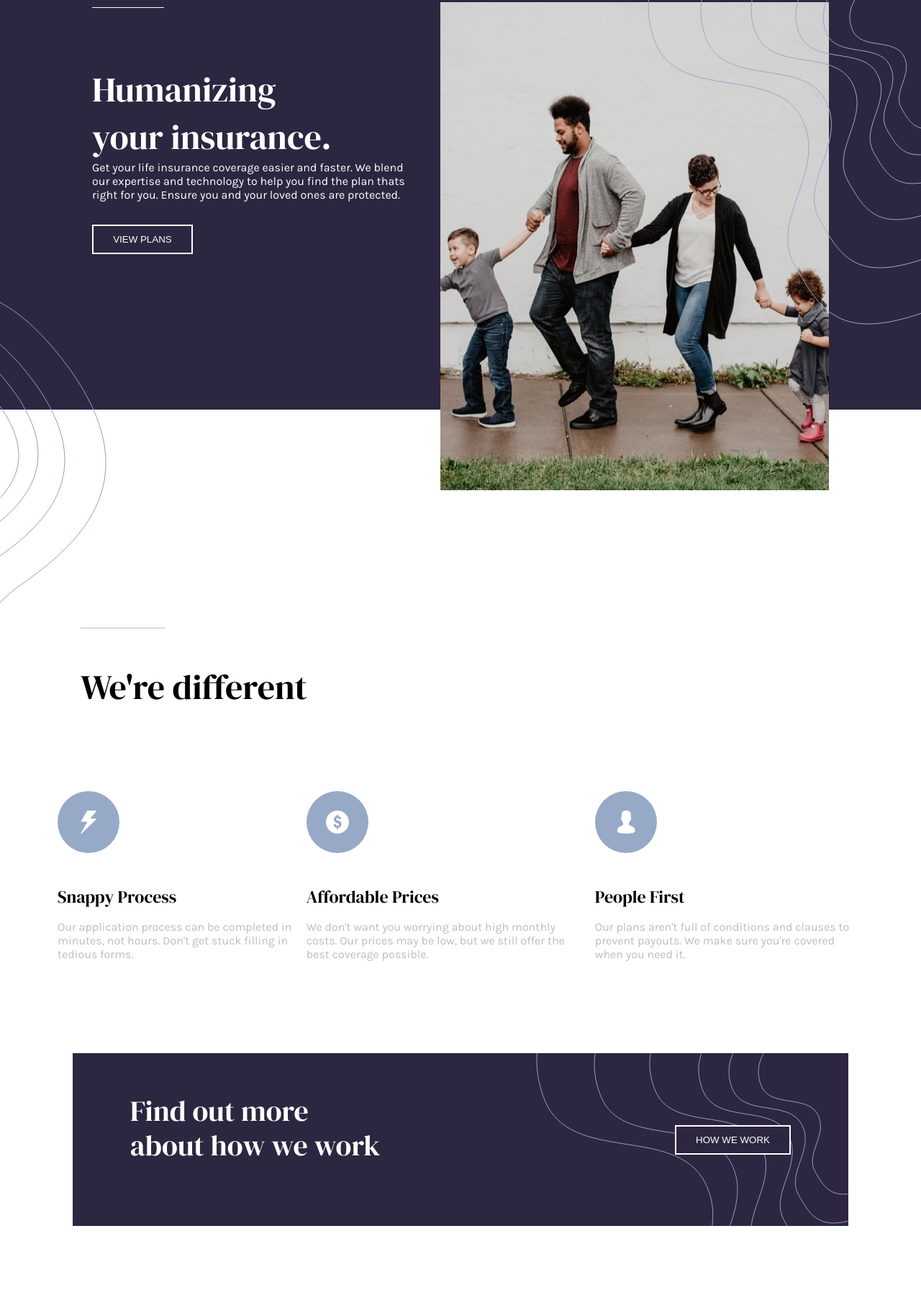
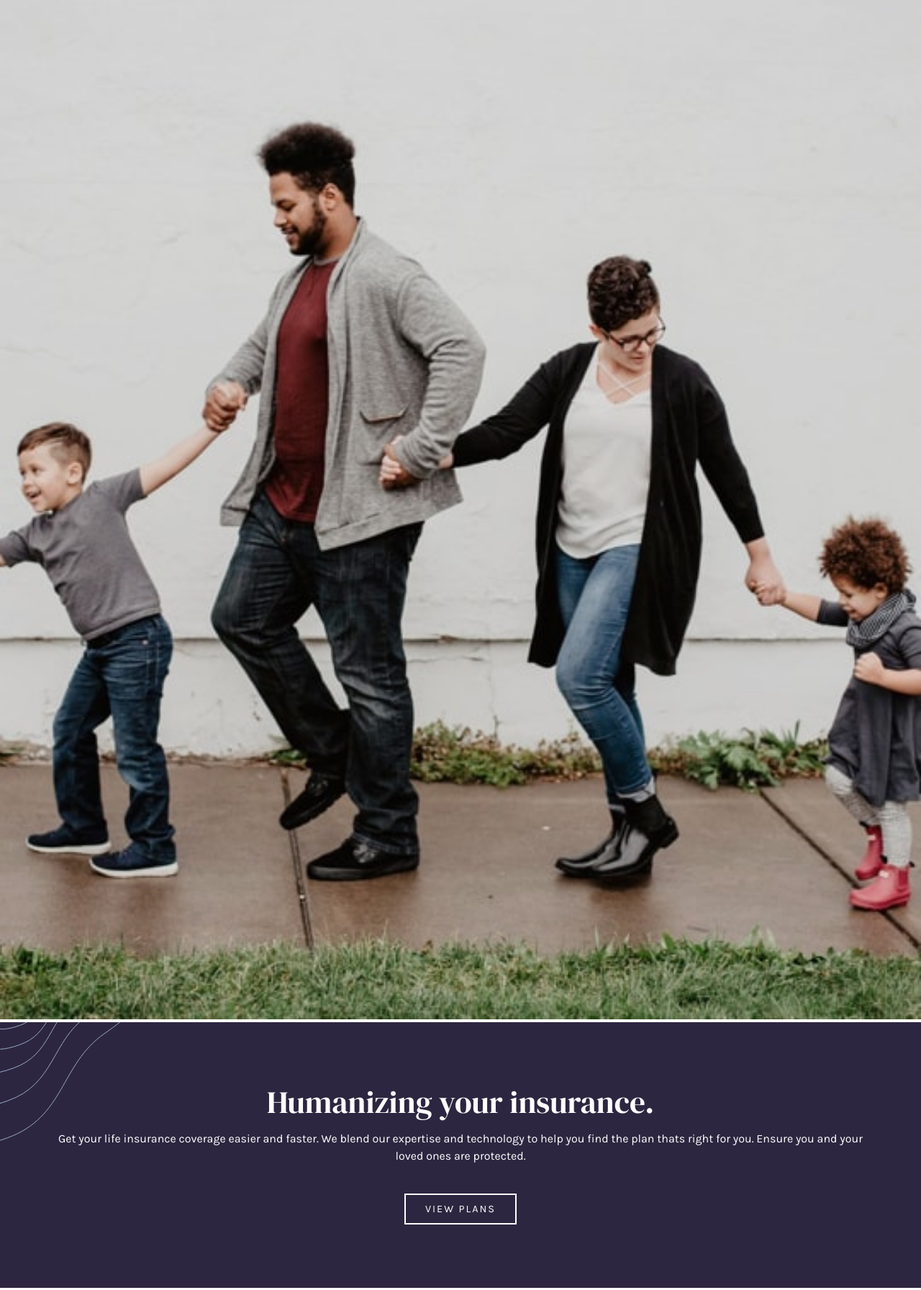
Before and after one commit to Tjay05/InsureLandingPage, a plain HTML site: page index.html in a window 1280 px wide. Shown: the part 197-1989 px from the top of the page at 72% size. Drawn offline with Linux system fonts and the light colour scheme.

Commit message:
Add main section styles

```diff
--- a/index.html
+++ b/index.html
@@ -34,7 +34,7 @@
 <body>
   <header>
     <nav class="navbar container">
-      <img src="./images/logo.svg" alt="Logo">
+      <img class="logo" src="./images/logo.svg" alt="Logo">
       <button class="hamburger">
         <img id="hamburger" src="./images/icon-hamburger.svg" alt="">
       </button>
@@ -46,19 +46,33 @@
       </ul>
     </nav>
   </header>
+
   <main>
-    <div class="graphic-left"></div>
-    <div class="graphic-right"></div>
-    <article>
+    <section class="main-section">
+      <picture class="intro-img">
+        <source media="(max-width: 767px)" srcset="images/image-intro-mobile.jpg">
+        <source media="(min-width: 768px)" srcset="images/image-intro-desktop.jpg">
+        <img src="images/image-intro-mobile.jpg" alt="happy familr">
+      </picture>
+      <div class="intro">
+        <div class="container">
+          <h1 class="h1"><span class="t-bd">Hum</span>anizing your insurance.</h1>
+          <p>
+            Get your life insurance coverage easier and faster. We blend our expertise and technology to help you find the plan thats right for you. Ensure you and your loved ones are protected.
+          </p>
+          <button class="plan-btn">View plans</button>
+        </div>
+      </div>
+    </section>
+    <!-- <div class="graphic-left"></div>
+    <div class="graphic-right"></div> -->
+    <!-- <article>
       <div class="lee">
-        <img src="images/image-intro-desktop.jpg" srcset="images/image-intro-mobile.jpg 375w, images/image-intro-desktop.jpg 540w" alt="A Happy Family"
-        sizes="(max-width: 500px) 375px, 540px" >
         <div class="about">
           <h1><span class="it">Hum</span>anizing<br><span>your insurance.</span></h1>
           <p>
             Get your life insurance coverage easier and faster. We blend our expertise and technology to help you find the plan thats right for you. Ensure you and your loved ones are protected.
           </p>
-          <button>View plans</button>
         </div>
       </div>
     </article>
@@ -91,9 +105,9 @@
         <h2>Find out more<br>about how we work</h2>
         <button>How we work</button>
       </div>
-    </aside>
+    </aside> -->
   </main>
-  <footer>
+  <!-- <footer>
     <div class="clogo">
       <img src="images/logo.svg" alt="">
       <ul class="socials">
@@ -143,7 +157,7 @@
       Challenge by <a href="https://www.frontendmentor.io?ref=challenge" target="_blank">Frontend Mentor</a>.
       Coded by <a href="#">Olatayo Tijesu</a>.
     </div>
-  </footer>
+  </footer> -->
 
   <script defer src="index.js"></script>
 </body>
--- a/style.css
+++ b/style.css
@@ -45,6 +45,8 @@ button {
 img {
   display: inline-block;
   max-width: 100%;
+  margin: 0;
+  padding: 0;
 }
 
 /* Utility Styles */
@@ -53,7 +55,17 @@ img {
 	margin-inline: auto;
 }
 
-/* Main Styles */
+button.plan-btn {
+  color: white;
+  text-transform: uppercase;
+  letter-spacing: 2px;
+  font-family: "Karla", sans-serif;
+  border: 2px solid white;
+  padding: 0.7rem 1.7rem;
+  background-color: transparent;
+  font-size: .9rem;
+}
+
 /* Header Styles */
 header {
 	background-color: white;
@@ -66,6 +78,10 @@ nav.navbar {
 	justify-content: space-between;
 	align-items: center;
 	padding-block: 1rem;
+}
+
+nav.navbar img.logo {
+  width: unset;
 }
 
 nav.navbar button.hamburger {
@@ -104,41 +120,50 @@ nav.navbar ul.nav-links#menu li:last-child {
 	text-align: center;
 }
 
-/* Article Styles */
-.about {
+/* Main Styles */
+/* Main section */
+main section.main-section {
+  width: 100%;
+}
+
+main section.main-section picture.intro-img img {
+  width: 100%;
+}
+
+main section.main-section .intro {
+  background-color: hsl(256, 26%, 20%);
   background-image: url(images/bg-pattern-intro-left-mobile.svg);
   background-repeat: no-repeat;
   background-position: left 0% top 0%;
+  width: 100%;
+  color: white;
   padding-block: 5.5rem;
+}
+
+section.main-section .intro .container {
   display: flex;
   flex-direction: column;
   justify-content: center;
   align-items: center;
   text-align: center;
-  background-color: hsl(256, 26%, 20%);
-  color: white;
 }
 
-.about h1 {
+section.main-section .intro .container h1.h1 {
   font-family: "DM Serif Display", serif;
   font-weight: 400;
-  font-size: 3rem;
-  padding-inline: 1.3rem;
+  font-size: 2.7rem;
+  line-height: 46px;
 }
 
-.about p {
-  padding-inline: 1.7rem;
+section.main-section .intro .container p {
+  margin-block: 1rem;
   font-family: "Karla", sans-serif;
   font-weight: 400;
+  line-height: 24px;
 }
 
-.about button {
-  color: white;
-  text-transform: uppercase;
-  margin-block-start: 1rem;
-  border: 2px solid white;
-  padding: 0.7rem 1.7rem;
-  background-color: hsl(256, 26%, 20%);
+section.main-section .intro .container button.plan-btn {
+  margin-block-start: 1.5rem;
 }
 
 .about button:hover {
```
